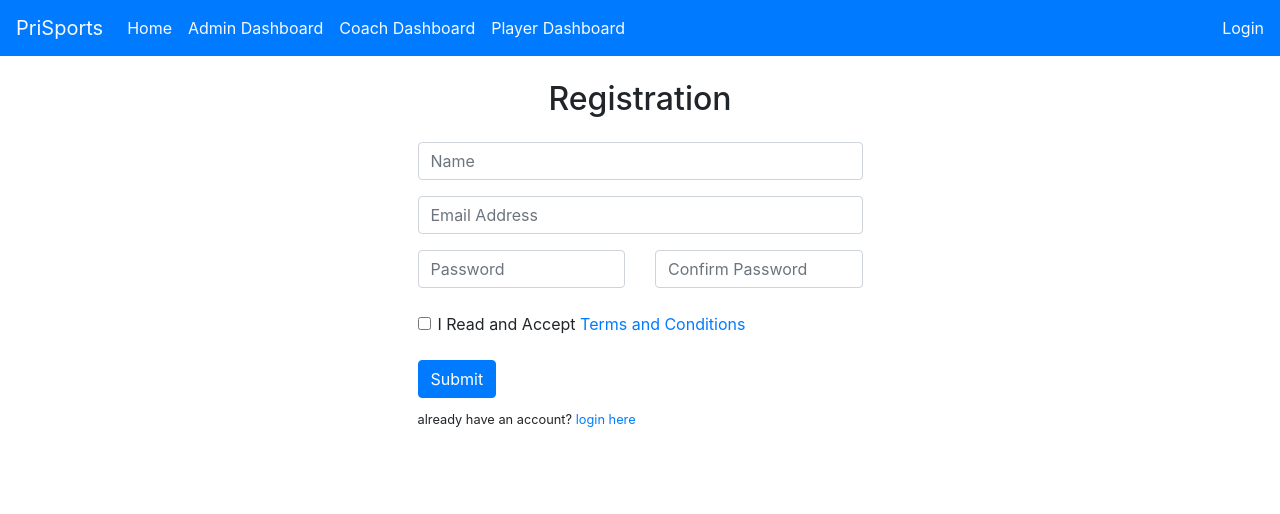
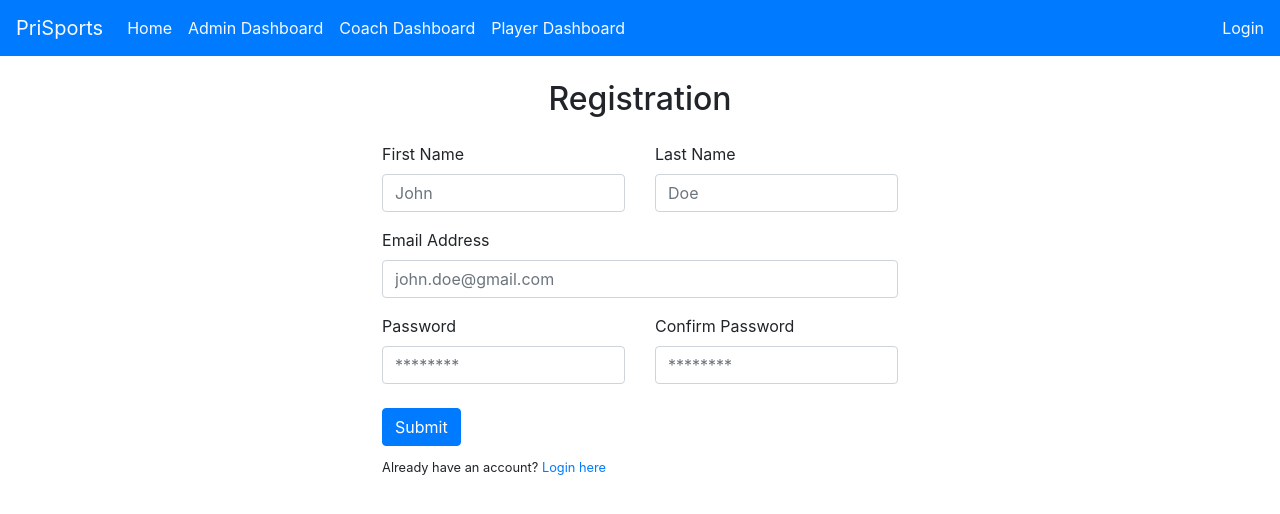
Before and after one commit to ali-nauman/prisports, an Angular app: page /register in a window 1280 px wide. Shown: the top 514 px of the page. Built offline with nearby package versions, Linux system fonts and the light colour scheme.

Commit message:
Added FormGroup to Registration component

```diff
--- a/src/app/components/registration/registration.component.html
+++ b/src/app/components/registration/registration.component.html
@@ -1,41 +1,52 @@
-
-<div class="container">
 <div class="row justify-content-center">
     <div class="col-5">
         <h2 class="text-center my-4">Registration</h2>
+
+        <form [formGroup]="registrationForm">
             <div class="row">
                 <div class="col">
-                    <form class="" action="/home">
                     <div class="form-group">
-                            <input type="text" class="form-control" id="inputName" placeholder="Name" required>
-                        </div>
-                        <div class="form-group">
-                                <input type="email" class="form-control" id="inputEmail" placeholder="Email Address" required>
-                        </div>
-                        <div class="row">
-                            <div class="col">
-                                <input type="password" class="form-control" id="inputPassword" placeholder="Password" required>
-                            </div>
-                            <div class="col">
-                                <input type="password" class="form-control" id="inputConfirmPass" placeholder="Confirm Password" required>
+                        <label for="firstName">First Name</label>
+                        <input type="text" class="form-control" id="firstName" placeholder="John"
+                            formControlName="firstName" required>
                     </div>
                 </div>
-                        <div class="row justify-content-start mt-4">
+
                 <div class="col">
-                                <div class="form-check">
-                                    <label class="form-check-label">
-                                      <input type="checkbox" class="form-check-input" required>I Read and Accept <a href="">Terms and Conditions</a>
-                                    </label>
-                                </div>
-                                <button class="btn btn-primary mt-4">Submit</button>
-                            </div>
-                        </div>
-                        <div class="form-group mt-2">
-                            <small>already have an account? <a routerLink="/login">login here</a></small>
-                        </div>
-                    </form>
+                    <div class="form-group">
+                        <label for="lastName">Last Name</label>
+                        <input type="text" class="form-control" id="lastName" formControlName="lastName" placeholder="Doe"
+                            required>
                     </div>
                 </div>
             </div>
+
+            <div class="form-group">
+                <label for="email">Email Address</label>
+                <input type="email" class="form-control" id="email" formControlName="email" placeholder="john.doe@gmail.com"
+                    required>
+            </div>
+
+            <div class="row">
+                <div class="col">
+                    <label for="password">Password</label>
+                    <input type="password" class="form-control" id="password" formControlName="password" placeholder="********"
+                        required>
+                </div>
+
+                <div class="col">
+                    <label for="confirmPassword">Confirm Password</label>
+                    <input type="password" class="form-control" id="confirmPassword" formControlName="confirmPassword"
+                        placeholder="********" required>
                 </div>
             </div>
+
+            <button class="btn btn-primary mt-4" (click)="register()">Submit</button>
+
+            <div class="form-group mt-2">
+                <small>Already have an account? <a routerLink="/login">Login here</a></small>
+            </div>
+        </form>
+
+    </div>
+</div>
--- a/src/app/components/registration/registration.component.ts
+++ b/src/app/components/registration/registration.component.ts
@@ -1,4 +1,6 @@
 import { Component, OnInit } from '@angular/core';
+import { FormGroup, FormBuilder } from '@angular/forms';
+import { RestService } from 'src/app/services/rest.service';
 
 @Component({
   selector: 'app-registration',
@@ -6,10 +8,24 @@ import { Component, OnInit } from '@angular/core';
   styleUrls: ['./registration.component.css']
 })
 export class RegistrationComponent implements OnInit {
+  registrationForm: FormGroup;
 
-  constructor() { }
+  constructor(private formBuilder: FormBuilder, private restService: RestService) {
+    this.registrationForm = this.formBuilder.group(
+      {
+        firstName: '',
+        lastName: '',
+        email: '',
+        password: '',
+        confirmPassword: ''
+      });
+   }
 
   ngOnInit(): void {
   }
 
+  register() {
+
+  }
+
 }
```
Lines whose indentation alone changed are shown as unchanged.
